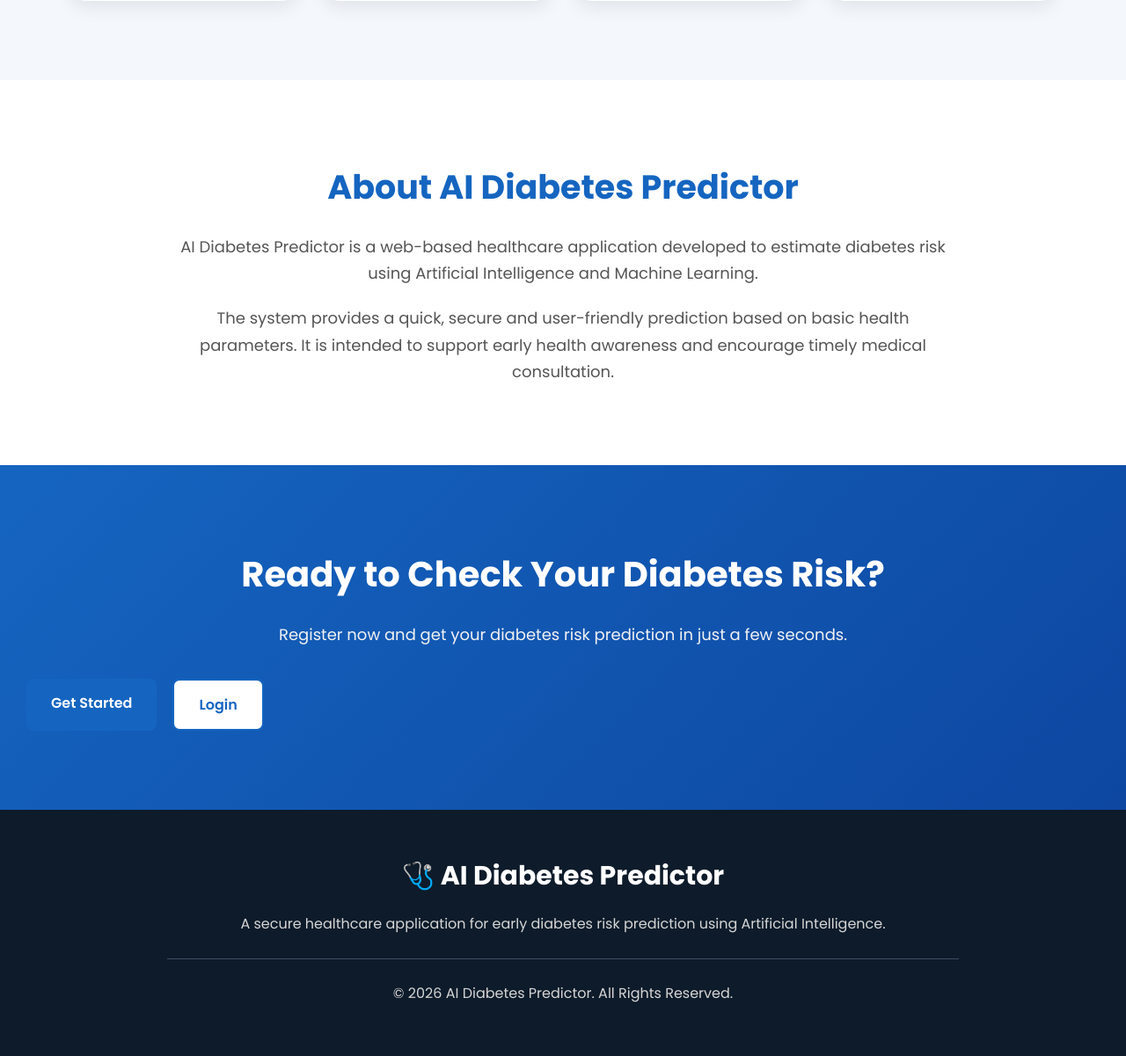
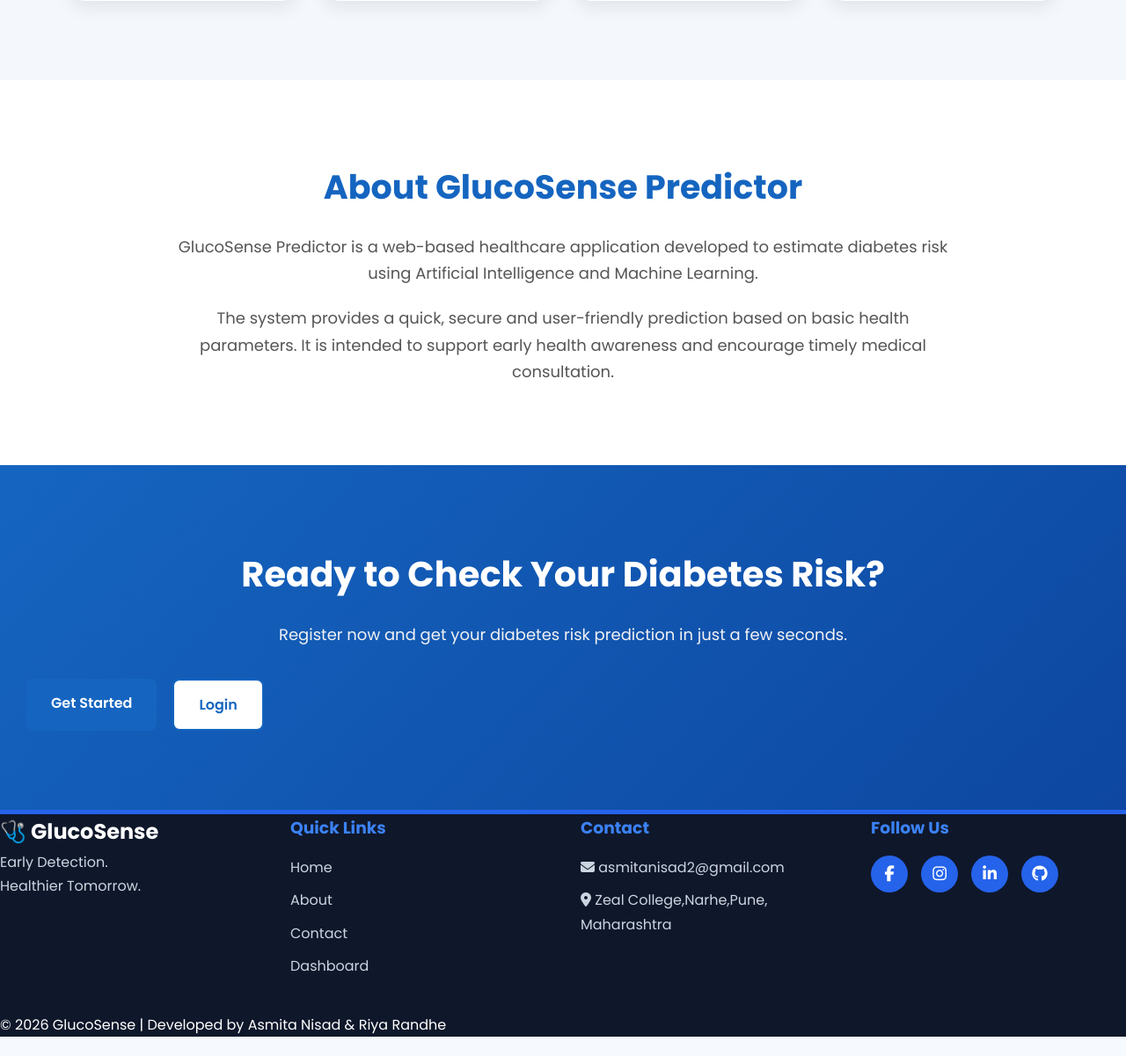
Before and after one commit to asmitanisad2-creator/AI_Diabetes_Project, a Django app: template diabetes_app/templates/home.html in a window 1280 px wide. Shown: the part 1947-3148 px from the top of the page at 88% size. After the commit the page ends 3126 px from the top, so only its background shows below. Run offline with Django 3.2, Linux system fonts and the light colour scheme; the template is opened without the code that fills it, so the values that code supplies are empty; some libraries are stand-ins or nearby versions.

Commit message:
Updated diabetes prediction system UI and backend

```diff
--- a/diabetes_app/static/css/home.css
+++ b/diabetes_app/static/css/home.css
@@ -1,5 +1,5 @@
 /* =====================================================
-   AI DIABETES PREDICTOR
+   GLUCOSENSE PREDICTOR
    HOME PAGE CSS
 ===================================================== */
 
@@ -307,19 +307,16 @@ body{
 }
 
 .hero-image{
-
-    flex:1;
-
-    text-align:center;
-
+    display: flex;
+    justify-content: center;
+    align-items: center;
 }
 
 .hero-image img{
-
-    width:470px;
-
-    max-width:100%;
-
+    width: 100%;
+    max-width: 520px;   /* Adjust if needed */
+    border-radius: 40px; /* Rounded corners */
+    display: block;
 }
 
 /* =====================================================
@@ -553,58 +550,74 @@ body{
 
 }
 
-/* =====================================================
+/* ==========================================
    FOOTER
-===================================================== */
+========================================== */
 
-footer{
-
-    background:#0D1B2A;
-
-    color:white;
-
-    text-align:center;
-
-    padding:50px 20px;
-
+.footer-content{
+    display:flex;
+    justify-content:space-between;
+    align-items:flex-start;
+    flex-wrap:wrap;
+    gap:40px;
+    margin-bottom:30px;
 }
 
-.footer-content{
-
-    max-width:900px;
-
-    margin:auto;
-
+.footer{
+    background:#0F172A;
+    color:white;
 }
 
-.footer-content h3{
-
-    font-size:30px;
-
-    margin-bottom:15px;
-
+.footer{
+    border-top:5px solid #2563EB;
 }
 
-.footer-content hr{
-
-    border:none;
-
-    height:1px;
-
-    background:#3d4d63;
-
-    margin:25px 0;
-
+.footer-column{
+    flex:1;
+    min-width:220px;
 }
 
-.footer-content p{
-
-    color:#d6d6d6;
-
-    margin:8px 0;
-
+.footer-column h3{
+    color:#3B82F6;
+    margin-bottom:15px;
 }
 
+.footer-column p,
+.footer-column a{
+    color:#CBD5E1;
+    text-decoration:none;
+    display:block;
+    margin-bottom:10px;
+}
+
+.footer-column a:hover{
+    color:#60A5FA;
+}
+
+.social-icons{
+    display:flex;
+    gap:15px;
+    margin-top:15px;
+}
+
+.social-icons a{
+    width:42px;
+    height:42px;
+    display:flex;
+    justify-content:center;
+    align-items:center;
+    border-radius:50%;
+    background:#2563EB;
+    color:white;
+    font-size:18px;
+    text-decoration:none;
+    transition:.3s;
+}
+
+.social-icons a:hover{
+    transform:translateY(-4px);
+    background:#3B82F6;
+}
 /* =====================================================
    DARK MODE
 ===================================================== */
@@ -820,3 +833,10 @@ body.dark-mode .secondary-btn{
 }
 
 }
+.tips-heading{
+    font-family: 'Outfit', sans-serif;
+    font-size: 42px;
+    font-weight: 800;
+    color: #1565C0;
+    letter-spacing: 1px;
+}
--- a/diabetes_app/templates/contact.html
+++ b/diabetes_app/templates/contact.html
@@ -27,13 +27,13 @@ Contact Support
 
                 <i class="fa-solid fa-headset"></i>
 
-                Contact Support
+                Contact GlucoSense Support
 
             </h2>
 
             <p>
 
-                Need help with the AI Diabetes Prediction System?
+                Need help with the GlucoSense Prediction System?
                 We're always here to help you.
 
             </p>
@@ -288,7 +288,7 @@ Contact Support
 
             <h3>
 
-                How does the AI prediction work?
+                How does the Health Assessment work?
 
             </h3>
 
--- a/diabetes_app/templates/dashboard.html
+++ b/diabetes_app/templates/dashboard.html
@@ -27,8 +27,8 @@ Dashboard
         </h2>
 
         <p>
-            Here you can view your diabetes prediction reports,
-            monitor your health history and create a new prediction.
+            Monitor your health, manage your reports, and stay informed about your
+            diabetes screening.
         </p>
 
     </div>
@@ -179,7 +179,7 @@ Dashboard
 
         <h2>
 
-            Start a New Diabetes Prediction
+            Start a New GlucoSense Health
 
         </h2>
 
--- a/diabetes_app/templates/history.html
+++ b/diabetes_app/templates/history.html
@@ -10,7 +10,7 @@ My Reports
 {% endblock %}
 
 {% block page_title %}
-My Prediction Reports
+My GlucoSense Health Reports
 {% endblock %}
 
 {% block content %}
--- a/diabetes_app/templates/home.html
+++ b/diabetes_app/templates/home.html
@@ -7,10 +7,15 @@
     <meta charset="UTF-8">
     <meta name="viewport" content="width=device-width, initial-scale=1.0">
 
-    <title>AI Diabetes Predictor</title>
+    <title>GlucoSense Predictor</title>
 
     <link rel="stylesheet" href="{% static 'css/home.css' %}">
     <script src="{% static 'js/theme.js' %}" defer></script>
+
+    <link rel="stylesheet"
+href="https://cdnjs.cloudflare.com/ajax/libs/font-awesome/6.6.0/css/all.min.css">
+
+    <link href="https://fonts.googleapis.com/css2?family=Montserrat:wght@700;800&display=swap" rel="stylesheet">
 
     <link href="https://fonts.googleapis.com/css2?family=Poppins:wght@300;400;500;600;700&display=swap" rel="stylesheet">
 
@@ -27,7 +32,7 @@
     <div class="logo">
 
         <a href="{% url 'home' %}">
-            🩺 AI Diabetes Predictor
+            🩺 GlucoSense
         </a>
 
     </div>
@@ -92,7 +97,7 @@
 
         <p>
 
-            AI Diabetes Predictor is a secure healthcare application
+            GlucoSense Predictor is a secure healthcare application
             that helps estimate diabetes risk using Artificial
             Intelligence and Machine Learning.
 
@@ -105,7 +110,7 @@
 
             <a href="{% url 'register' %}" class="hero-btn">
 
-                Create Account
+                Create Your GlucoSense Account
 
             </a>
 
@@ -135,7 +140,7 @@
 
     <h2>
 
-        Why Choose AI Diabetes Predictor?
+        Why Choose GlucoSense Predictor?
 
     </h2>
 
@@ -151,13 +156,13 @@
 
             <div class="feature-icon">
 
-                🤖
+                ❤️‍🩹
 
             </div>
 
             <h3>
 
-                AI Prediction
+                Health Assessment
 
             </h3>
 
@@ -209,7 +214,7 @@
 
             <p>
 
-                Get your diabetes prediction within seconds
+                Get your GlucoSense Health within seconds
                 after submitting your health details.
 
             </p>
@@ -273,11 +278,11 @@
 
     <div class="about-content">
 
-        <h2>About AI Diabetes Predictor</h2>
+        <h2>About GlucoSense Predictor</h2>
 
         <p>
 
-            AI Diabetes Predictor is a web-based healthcare application
+            GlucoSense Predictor is a web-based healthcare application
             developed to estimate diabetes risk using Artificial Intelligence
             and Machine Learning.
 
@@ -332,35 +337,57 @@
 
 <!-- ================= FOOTER ================= -->
 
-<footer>
+<footer class="footer">
 
-    <div class="footer-content">
+<div class="footer-content">
 
-        <h3>
+<div class="footer-column">
+<h2>🩺 GlucoSense</h2>
+<p>Early Detection.<br>Healthier Tomorrow.</p>
+</div>
 
-            🩺 AI Diabetes Predictor
+<div class="footer-column">
+<h3>Quick Links</h3>
 
-        </h3>
+<a href="">Home</a>
+<a href="">About</a>
+<a href="">Contact</a>
+<a href="">Dashboard</a>
 
-        <p>
+</div>
 
-            A secure healthcare application for early diabetes risk prediction
-            using Artificial Intelligence.
+<div class="footer-column">
+<h3>Contact</h3>
 
-        </p>
+<p><i class="fa-solid fa-envelope"></i> asmitanisad2@gmail.com</p>
 
-        <hr>
+<p><i class="fa-solid fa-location-dot"></i> Zeal College,Narhe,Pune, Maharashtra</p>
 
-        <p>
+</div>
 
-            © 2026 AI Diabetes Predictor. All Rights Reserved.
+<div class="footer-column">
+<h3>Follow Us</h3>
 
-        </p>
+<div class="social-icons">
 
+<a href="#"><i class="fa-brands fa-facebook-f"></i></a>
 
-    </div>
+<a href="#"><i class="fa-brands fa-instagram"></i></a>
+
+<a href="#"><i class="fa-brands fa-linkedin-in"></i></a>
+
+<a href="#"><i class="fa-brands fa-github"></i></a>
+
+</div>
+
+</div>
+
+</div>
+
+<div class="footer-bottom">
+
+<p>© 2026 GlucoSense | Developed by Asmita Nisad & Riya Randhe</p>
+
+</div>
 
 </footer>
-
-</body>
-</html>
--- a/diabetes_app/templates/predict.html
+++ b/diabetes_app/templates/predict.html
@@ -10,7 +10,7 @@ New Prediction
 {% endblock %}
 
 {% block page_title %}
-New Diabetes Prediction
+New GlucoSense Health
 {% endblock %}
 
 {% block content %}
@@ -25,7 +25,7 @@ New Diabetes Prediction
 
             <h2>
                 <i class="fa-solid fa-heart-pulse"></i>
-                Diabetes Prediction
+                GlucoSense Health
             </h2>
 
             <p>
--- a/diabetes_app/templates/result.html
+++ b/diabetes_app/templates/result.html
@@ -23,7 +23,7 @@ Prediction Result
         <div>
             <h1>
                 <i class="fa-solid fa-file-medical"></i>
-                Diabetes Prediction Report
+                GlucoSense Health Report
             </h1>
 
             <p>Your health report has been generated successfully.</p>
@@ -73,7 +73,7 @@ Prediction Result
 
         <h2>
             <i class="fa-solid fa-brain"></i>
-            AI Prediction
+            Health Assessment
         </h2>
 
         {% if patient.prediction == "Diabetic" %}
--- a/diabetes_app/views.py
+++ b/diabetes_app/views.py
@@ -150,7 +150,7 @@ def download_pdf(request, patient_id):
 
     story = []
 
-    story.append(Paragraph("AI Diabetes Prediction Report", title))
+    story.append(Paragraph("GlucoSense Health Report", title))
     story.append(Spacer(1, 0.3 * inch))
 
     story.append(Paragraph("<b>Patient Information</b>", heading))
@@ -195,7 +195,7 @@ def download_pdf(request, patient_id):
 
     story.append(
         Paragraph(
-            "<b>Generated by AI-Based Early Diabetes Prediction System</b>",
+            "<b>Generated by Smart Diabetes Screening & Patient Care Portal</b>",
             normal
         )
     )
```
Also changed, not shown: diabetes_app/static/css/dark-mode.css (+37 -1 lines), diabetes_app/static/css/login.css (+36 -7 lines), diabetes_app/static/css/register.css (+89 -0 lines), diabetes_app/templates/about.html (+7 -6 lines), diabetes_app/templates/base.html (+4 -4 lines), diabetes_app/templates/login.html (+6 -4 lines), diabetes_app/templates/register.html (+83 -5 lines), db.sqlite3, diabetes_app/static/images/.login-left img.png (added).
